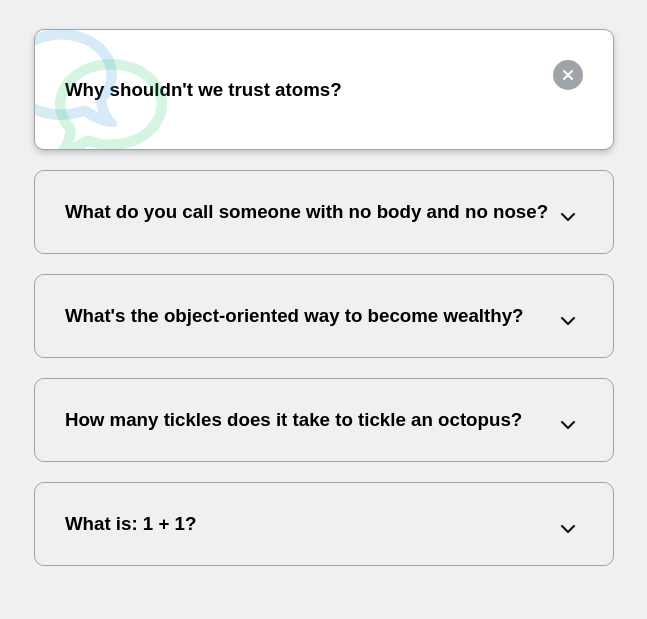
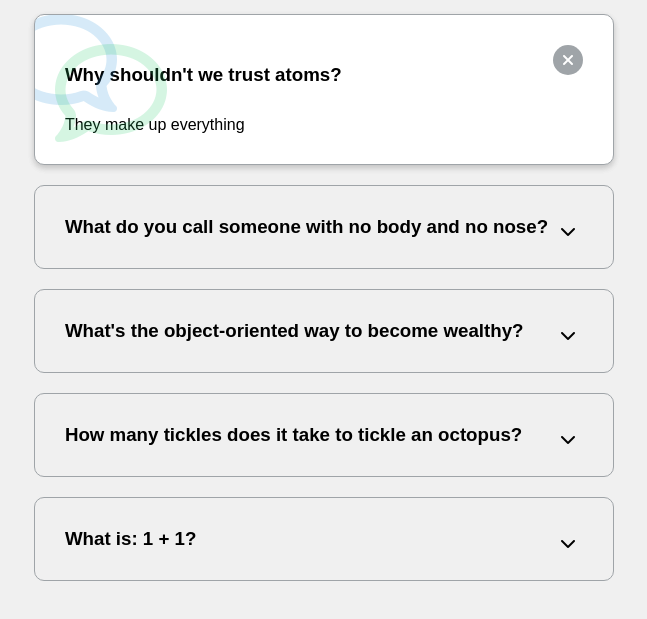
Before and after one commit to amandaguan-ag/50-projects, a plain HTML site: page faq/index.html in a window 1280 px wide. Shown: the part 161-780 px from the top of the page, without its empty margins (316-963 px from the left). Drawn offline with Linux system fonts and the light colour scheme; a web font is replaced by a local one.

Commit message:
Update FAQ styling to display text when active, enhancing user interaction

```diff
--- a/faq/style.css
+++ b/faq/style.css
@@ -63,6 +63,9 @@ h1{
   display: none;
   margin: 30px 0 0;
 }
+.faq.active .faq-text {
+  display: block;  /* Show text when FAQ is active */
+}
 .faq-toggle{
   background-color: transparent;
   border: 0;
```
